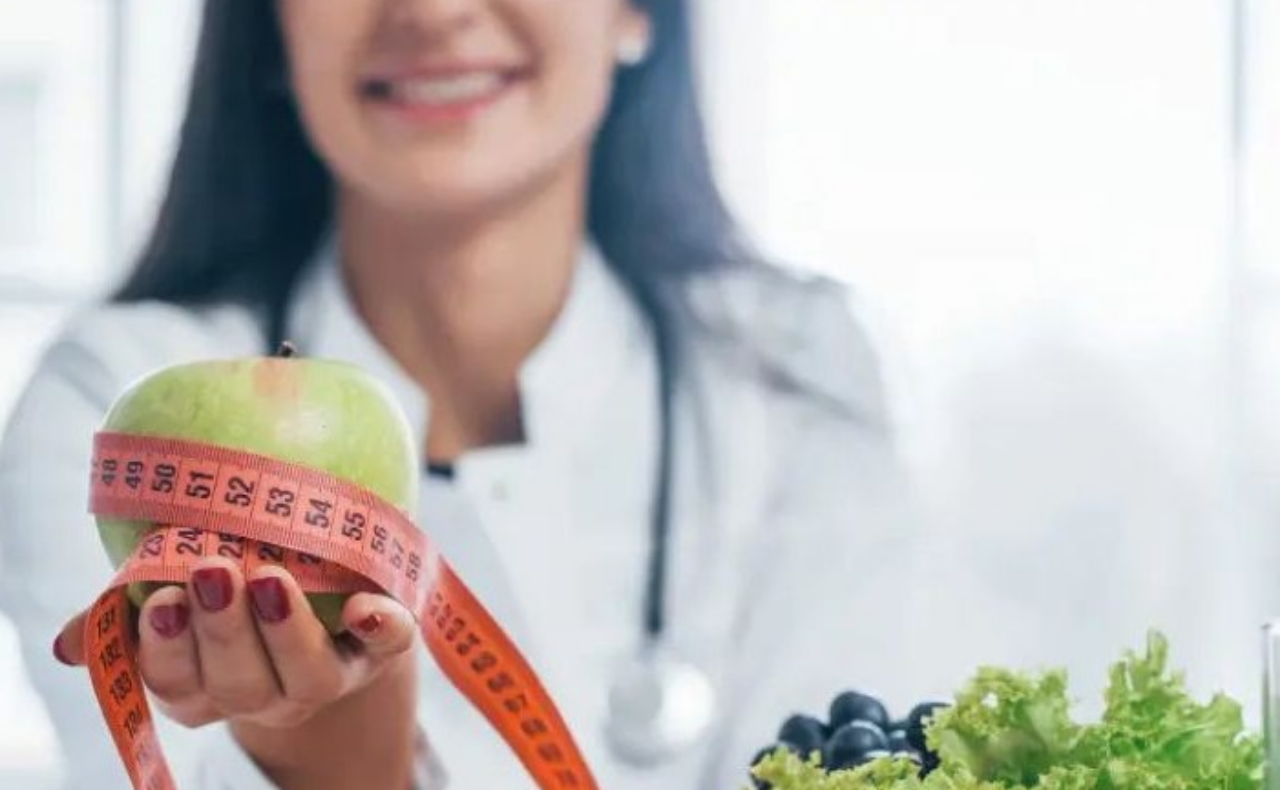
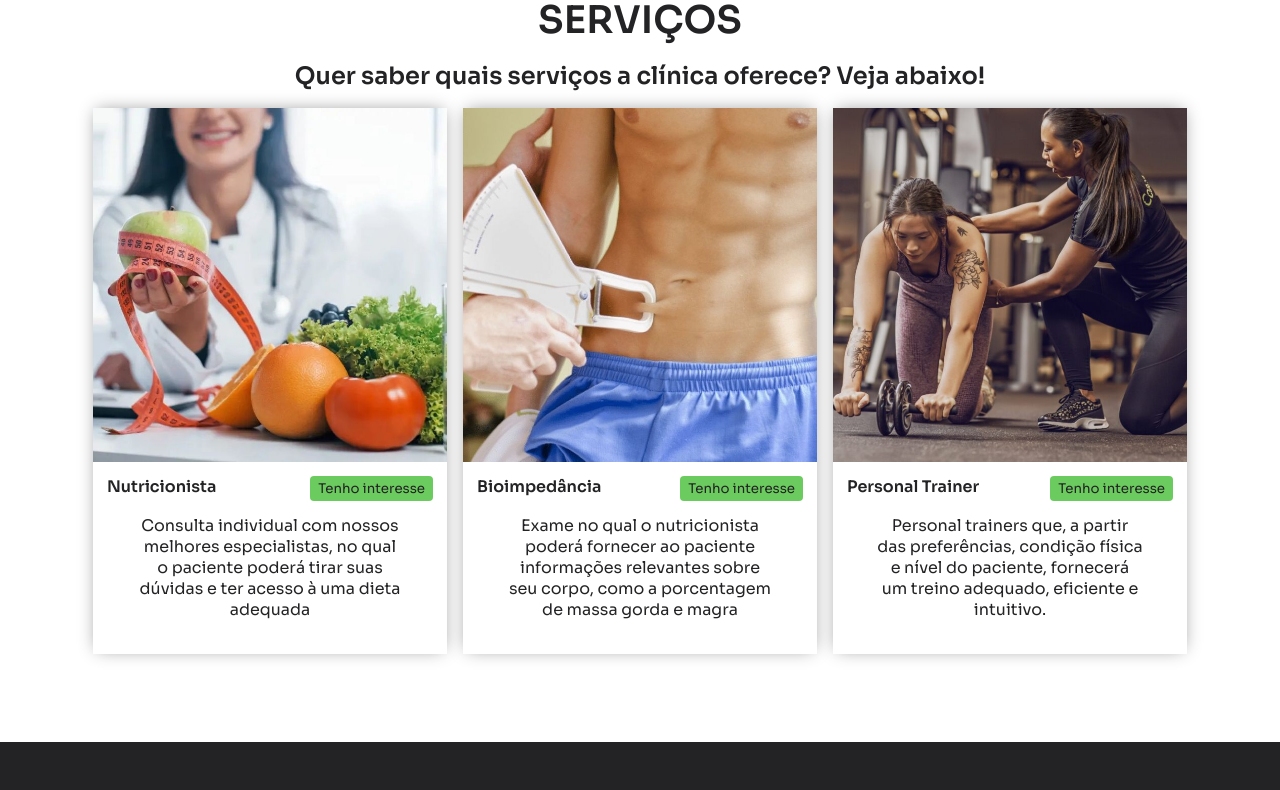
Before and after one commit to BeBraga/Projeto_web, a plain HTML site: page index.html in a window 1280 px wide. Shown: the part 992-1782 px from the top of the page. Drawn offline with Linux system fonts and the light colour scheme.

Commit message:
new styles created

```diff
--- a/partials/_header.scss
+++ b/partials/_header.scss
@@ -40,6 +40,7 @@ i{
     color: $white;
     background-color: transparent;
     transition: background-color 0.8s;
+    margin-top: 15px
 }
 
 .header-button:hover{
@@ -52,6 +53,7 @@ i{
     align-items: center;
     justify-content: center;
     margin-top: 14px;
+    margin-left: 90px
 }
 
 @media screen and (max-width: 768px){
--- a/partials/_layout.scss
+++ b/partials/_layout.scss
@@ -13,7 +13,7 @@
     content:'';
     display: block;
     position: absolute;
-    background-image: linear-gradient(to bottom, rgba(6, 18, 30, 0.1), #06121E), url("../assets/Chopper.jpg");
+    background-image: linear-gradient(to bottom, rgba(6, 18, 30, 0.1), #06121E), url("../assets/Frutas.jpg");
     left: 0;
     top: 0;
     width: 100%;
@@ -110,6 +110,7 @@
     h2{
         font-size: 38px;
         margin-bottom: 24px;
+        color: $primary;
     }
 
     p{
@@ -123,3 +124,104 @@
         flex-direction: column;
     }
 }
+
+.services{
+    background-color: $white;
+    color: $black;
+    display: flex;
+    flex-direction: column;
+    align-items: center;
+    justify-content: center;
+    padding: 54px 14px;
+}
+
+.services-content h1{
+    text-transform: uppercase;
+    text-align: center;
+    font-size: 38px;
+    margin-bottom: 14px;
+}
+
+.services-content h2{
+    line-height: 150%;
+    margin-bottom: 14px;
+    text-align: center;
+    max-width: 780px;
+}
+
+.benefits{
+    display:flex;
+    justify-content: center;
+    align-items: center;
+    gap: 16px;
+    padding: 0 44px 34px 44px;
+}
+
+.benefit{
+    flex: 1;
+    display: flex;
+    flex-direction: column;
+    background-color: $white;
+    border-radius: 8 px;
+    box-shadow: 0px -1px 17px -4px rgba(0, 0, 0, 0.45);
+    overflow: hidden;
+
+    img{
+        width: 100%;
+        max-width: 354px;
+        transition: transform 0.2s
+    }
+}
+
+.benefit img:hover{
+    transform: scale(1.2);
+    z-index: 1;
+}
+
+.ninfo{
+    width: 100%;
+    display: flex;
+    justify-content: space-between;
+    padding: 14px;
+    background-color: $white;
+    z-index: 99;
+}
+
+.ninfo button{
+    color: $black;
+    background-color: $primary;
+    padding: 4px 8px;
+    border-radius: 4px;
+    border: 0;
+}
+
+@media screen and (max-width: 768px) {
+    .benefits{
+        flex-direction: column;
+    }
+}
+
+.footer{
+    display: flex;
+    flex-direction: column;
+    align-items: center;
+    justify-content: center;
+    padding: 54px 0;
+    gap: 24px;
+    color: $white;
+}
+
+.footer-icons{
+    display:flex;
+    gap: 8px;
+}
+
+.description{
+    display:flex;
+    justify-content: center;
+    align-items: center;
+    gap: 16px;
+    padding: 0 44px 34px 44px;
+    max-width: 354px;
+    text-align: center;
+}
```
Also changed, not shown: style.css, 1 other file.
